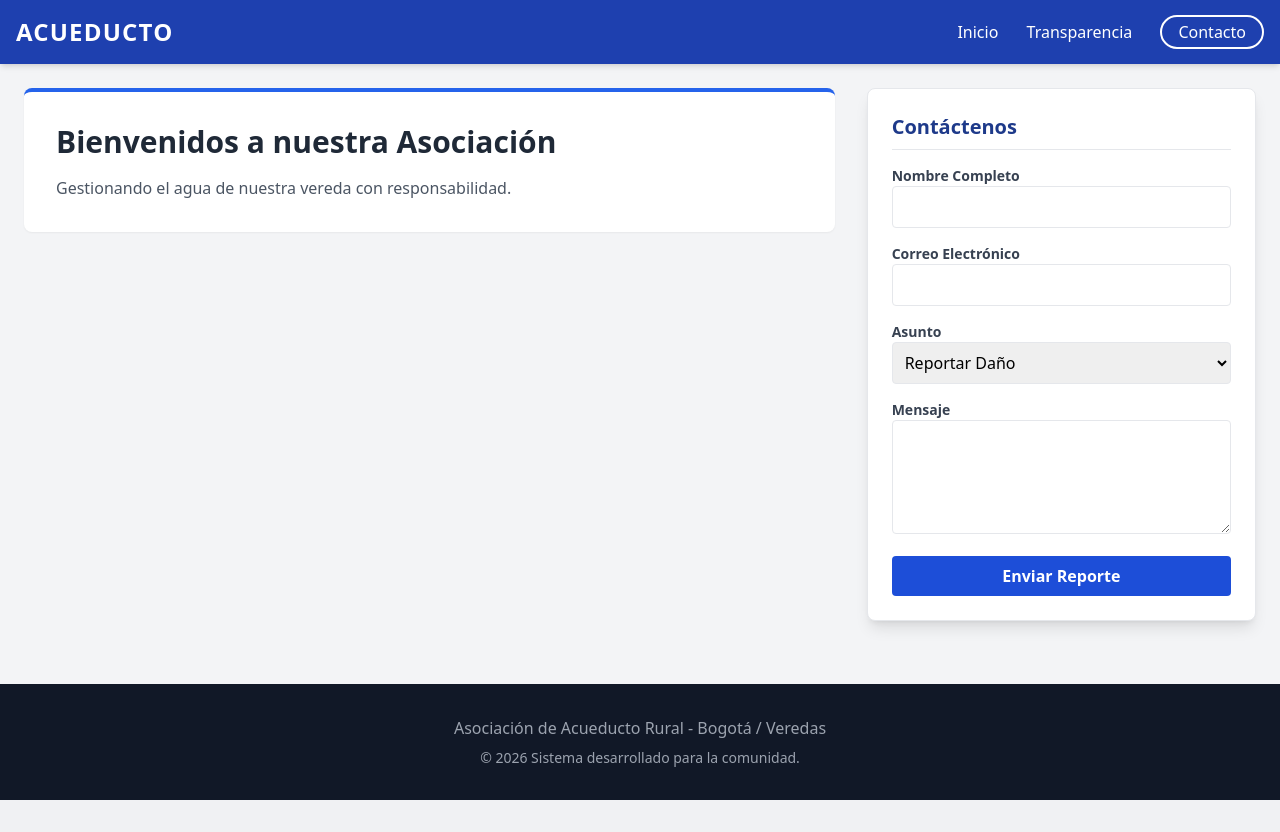
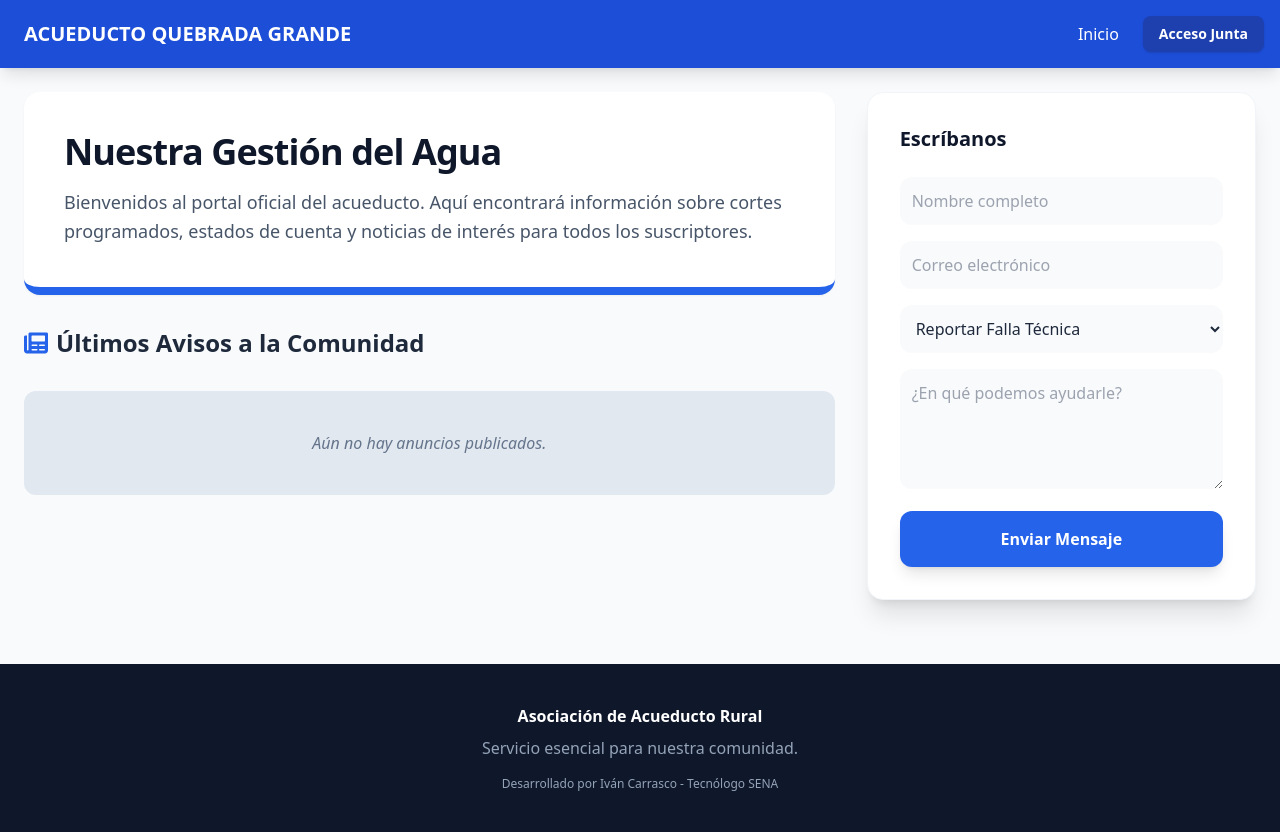
Before and after one commit to ivancarrasco-dev/Acueducto-QG, a Flask app: page / in a window 1280 px wide. Before the commit the page ends 800 px from the top, so only its background shows below. Run offline with Flask 3, Linux system fonts and the light colour scheme; some libraries are stand-ins or nearby versions.

Commit message:
feat: Implementacion de un crud para las nuevas noticias

```diff
--- a/app.py
+++ b/app.py
@@ -1,45 +1,64 @@
 import os
-from flask import Flask, render_template, request, redirect, url_for, flash
+from flask import Flask, render_template, request, redirect, url_for, flash, session
 from flask_sqlalchemy import SQLAlchemy
-from werkzeug.utils import secure_filename
+from datetime import datetime
 
 app = Flask(__name__)
-app.secret_key = "clave_secreta_sena"
+# Clave secreta genérica e independiente
+app.secret_key = "acueducto_vereda_2026_seguro"
 
-app.config['SQLALCHEMY_DATABASE_URI'] = 'sqlite:///database.db'
-app.config['UPLOAD_FOLDER'] = 'uploads'
+# Configuración de Base de Datos
+app.config['SQLALCHEMY_DATABASE_URI'] = 'sqlite:///acueducto.db'
+app.config['SQLALCHEMY_TRACK_MODIFICATIONS'] = False
 db = SQLAlchemy(app)
 
-# --- MODELOS ---
+# --- MODELOS DE BASE DE DATOS ---
 class Noticia(db.Model):
     id = db.Column(db.Integer, primary_key=True)
-    titulo = db.Column(db.String(100))
-    contenido = db.Column(db.Text)
+    titulo = db.Column(db.String(100), nullable=False)
+    contenido = db.Column(db.Text, nullable=False)
+    fecha = db.Column(db.DateTime, default=datetime.now)
 
-class Documento(db.Model):
-    id = db.Column(db.Integer, primary_key=True)
-    nombre = db.Column(db.String(100))
-    ruta = db.Column(db.String(200))
-
-# NUEVA TABLA PARA EL FORMULARIO
 class Mensaje(db.Model):
     id = db.Column(db.Integer, primary_key=True)
-    nombre = db.Column(db.String(100))
-    correo = db.Column(db.String(100))
+    nombre = db.Column(db.String(100), nullable=False)
+    correo = db.Column(db.String(100), nullable=False)
     asunto = db.Column(db.String(100))
-    mensaje = db.Column(db.Text)
+    mensaje = db.Column(db.Text, nullable=False)
+    fecha = db.Column(db.DateTime, default=datetime.now)
 
 with app.app_context():
     db.create_all()
 
-# --- RUTAS ---
+# --- SISTEMA DE LOGIN ---
+@app.route('/login', methods=['GET', 'POST'])
+def login():
+    if request.method == 'POST':
+        usuario = request.form['usuario']
+        password = request.form['password']
 
+        # Credenciales de administrador
+        if usuario == 'admin' and password == 'Acueducto2026':
+            session['admin'] = True
+            flash("Inicio de sesión exitoso. Bienvenido al panel.")
+            return redirect(url_for('admin_noticias'))
+        else:
+            flash("Usuario o contraseña incorrectos. Intente de nuevo.")
+
+    return render_template('login.html')
+
+@app.route('/logout')
+def logout():
+    session.pop('admin', None)
+    flash("Sesión cerrada correctamente.")
+    return redirect(url_for('index'))
+
+# --- RUTAS PÚBLICAS ---
 @app.route('/')
 def index():
-    todas_noticias = Noticia.query.all()
-    return render_template('index.html', noticias=todas_noticias)
+    noticias = Noticia.query.order_by(Noticia.id.desc()).all()
+    return render_template('index.html', noticias=noticias)
 
-# NUEVA RUTA PARA PROCESAR EL CONTACTO
 @app.route('/enviar_contacto', methods=['POST'])
 def enviar_contacto():
     nombre = request.form['nombre']
@@ -51,25 +70,44 @@ def enviar_contacto():
     db.session.add(nuevo_mensaje)
     db.session.commit()
 
-    flash("¡Gracias! Tu mensaje ha sido enviado a la asociación.")
+    flash("¡Gracias! Su mensaje ha sido enviado a la administración.")
     return redirect(url_for('index'))
 
-@app.route('/transparencia', methods=['GET', 'POST'])
-def transparencia():
-    if request.method == 'POST':
-        file = request.files['archivo']
-        nombre_doc = request.form['nombre']
-        if file and file.filename.endswith('.pdf'):
-            filename = secure_filename(file.filename)
-            file.save(os.path.join(app.config['UPLOAD_FOLDER'], filename))
-            nuevo_doc = Documento(nombre=nombre_doc, ruta=filename)
-            db.session.add(nuevo_doc)
-            db.session.commit()
-            flash("Documento subido con éxito")
-            return redirect(url_for('transparencia'))
+# --- RUTAS DE ADMINISTRACIÓN (PROTEGIDAS) ---
+@app.route('/admin')
+def admin_noticias():
+    if 'admin' not in session:
+        flash("Por favor, inicie sesión para acceder a esta área.")
+        return redirect(url_for('login'))
 
-    documentos = Documento.query.all()
-    return render_template('transparencia.html', documentos=documentos)
+    noticias = Noticia.query.order_by(Noticia.id.desc()).all()
+    mensajes = Mensaje.query.order_by(Mensaje.id.desc()).all()
+    return render_template('admin.html', noticias=noticias, mensajes=mensajes)
+
+@app.route('/admin/noticia/nueva', methods=['POST'])
+def crear_noticia():
+    if 'admin' not in session:
+        return redirect(url_for('login'))
+
+    titulo = request.form['titulo']
+    contenido = request.form['contenido']
+    nueva_n = Noticia(titulo=titulo, contenido=contenido)
+    db.session.add(nueva_n)
+    db.session.commit()
+
+    flash("Noticia publicada con éxito.")
+    return redirect(url_for('admin_noticias'))
+
+@app.route('/admin/noticia/borrar/<int:id>')
+def borrar_noticia(id):
+    if 'admin' not in session:
+        return redirect(url_for('login'))
+
+    noticia = Noticia.query.get_or_404(id)
+    db.session.delete(noticia)
+    db.session.commit()
+    flash("Noticia eliminada correctamente.")
+    return redirect(url_for('admin_noticias'))
 
 if __name__ == '__main__':
     app.run(debug=True)
--- a/templates/base.html
+++ b/templates/base.html
@@ -3,19 +3,27 @@
 <head>
     <meta charset="UTF-8">
     <meta name="viewport" content="width=device-width, initial-scale=1.0">
-    <title>Acueducto Rural - Asociación</title>
+    <title>Acueducto Rural - Gestión Comunitaria</title>
     <script src="https://cdn.tailwindcss.com"></script>
+    <link href="https://cdnjs.cloudflare.com/ajax/libs/font-awesome/6.0.0/css/all.min.css" rel="stylesheet">
 </head>
-<body class="bg-gray-100 flex flex-col min-h-screen">
+<body class="bg-slate-50 flex flex-col min-h-screen text-slate-800">
 
-    <nav class="bg-blue-800 text-white shadow-md p-4">
-        <div class="container mx-auto flex justify-between items-center">
-            <a href="/" class="text-2xl font-bold uppercase tracking-wider">Acueducto</a>
-            <div class="space-x-6 font-medium">
-                <a href="/" class="hover:text-blue-300">Inicio</a>
-                <a href="/transparencia" class="hover:text-blue-300">Transparencia</a>
-                <a href="#contacto" class="border-2 border-white px-4 py-1 rounded-full hover:bg-white hover:text-blue-800 transition">Contacto</a>
-            </div>
+    <nav class="bg-blue-700 text-white shadow-lg sticky top-0 z-50">
+        <div class="container mx-auto flex justify-between items-center p-4">
+            <a href="/" class="text-xl font-bold flex items-center gap-2">
+                <i class="fas fa-faucet-drip"></i> ACUEDUCTO QUEBRADA GRANDE
+            </a>
+            <div class="space-x-6 flex items-center">
+    <a href="/" class="hover:text-blue-200 transition font-medium">Inicio</a>
+
+    {% if session.get('admin') %}
+        <a href="/admin" class="hover:text-blue-200 transition font-medium text-sm">Panel</a>
+        <a href="/logout" class="bg-rose-600 px-4 py-2 rounded-lg hover:bg-rose-700 transition text-sm font-bold shadow">Cerrar Sesión</a>
+    {% else %}
+        <a href="/login" class="bg-blue-800 px-4 py-2 rounded-lg hover:bg-blue-900 transition text-sm font-bold shadow">Acceso Junta</a>
+    {% endif %}
+</div>
         </div>
     </nav>
 
@@ -23,7 +31,9 @@
         {% with messages = get_flashed_messages() %}
           {% if messages %}
             {% for message in messages %}
-              <div class="bg-green-200 text-green-800 p-3 rounded mb-4">{{ message }}</div>
+              <div class="bg-emerald-100 border-l-4 border-emerald-500 text-emerald-700 p-4 mb-6 rounded shadow-sm">
+                  {{ message }}
+              </div>
             {% endfor %}
           {% endif %}
         {% endwith %}
@@ -31,10 +41,13 @@
         {% block content %}{% endblock %}
     </main>
 
-    <footer class="bg-gray-900 text-gray-400 p-8">
+    <footer class="bg-slate-900 text-slate-400 p-10 mt-10">
         <div class="container mx-auto text-center">
-            <p class="mb-2">Asociación de Acueducto Rural - Bogotá / Veredas</p>
-            <p class="text-sm">&copy; 2026 Sistema desarrollado para la comunidad.</p>
+            <p class="font-bold text-white mb-2">Asociación de Acueducto Rural</p>
+            <p>Servicio esencial para nuestra comunidad.</p>
+            <div class="mt-4 text-xs">
+                Desarrollado por Iván Carrasco - Tecnólogo SENA
+            </div>
         </div>
     </footer>
 
--- a/templates/index.html
+++ b/templates/index.html
@@ -1,46 +1,51 @@
 {% extends "base.html" %}
 {% block content %}
-<div class="grid md:grid-cols-3 gap-8">
+<div class="grid lg:grid-cols-3 gap-8">
 
-    <div class="md:col-span-2 space-y-6">
-        <div class="bg-white p-8 rounded-lg shadow-sm border-t-4 border-blue-600">
-            <h1 class="text-3xl font-bold text-gray-800 mb-4">Bienvenidos a nuestra Asociación</h1>
-            <p class="text-gray-600">Gestionando el agua de nuestra vereda con responsabilidad.</p>
+    <div class="lg:col-span-2 space-y-8">
+        <div class="bg-white p-10 rounded-2xl shadow-sm border-b-8 border-blue-600">
+            <h1 class="text-4xl font-black text-slate-900 mb-4 tracking-tight">Nuestra Gestión del Agua</h1>
+            <p class="text-lg text-slate-600 leading-relaxed">Bienvenidos al portal oficial del acueducto. Aquí encontrará información sobre cortes programados, estados de cuenta y noticias de interés para todos los suscriptores.</p>
         </div>
+
+        <h2 class="text-2xl font-bold text-slate-800 flex items-center gap-2">
+            <i class="fas fa-newspaper text-blue-600"></i> Últimos Avisos a la Comunidad
+        </h2>
+
+        {% if noticias %}
+            <div class="grid gap-6">
+            {% for n in noticias %}
+                <div class="bg-white p-6 rounded-xl shadow-sm border border-slate-200 hover:shadow-md transition">
+                    <span class="text-xs font-bold text-blue-600 uppercase tracking-widest">{{ n.fecha.strftime('%d %b, %Y') }}</span>
+                    <h3 class="text-xl font-bold mt-1 text-slate-900">{{ n.titulo }}</h3>
+                    <p class="mt-3 text-slate-600 leading-relaxed">{{ n.contenido }}</p>
+                </div>
+            {% endfor %}
+            </div>
+        {% else %}
+            <div class="bg-slate-200 p-10 rounded-xl text-center italic text-slate-500">
+                Aún no hay anuncios publicados.
+            </div>
+        {% endif %}
     </div>
 
-    <div id="contacto" class="bg-white p-6 rounded-lg shadow-lg border border-gray-200">
-        <h3 class="text-xl font-bold mb-4 text-blue-900 border-b pb-2">Contáctenos</h3>
-
-        <form action="/enviar_contacto" method="POST" class="space-y-4">
-            <div>
-                <label class="block text-sm font-bold text-gray-700">Nombre Completo</label>
-                <input type="text" name="nombre" class="w-full border p-2 rounded focus:ring-2 focus:ring-blue-500 outline-none" required>
-            </div>
-
-            <div>
-                <label class="block text-sm font-bold text-gray-700">Correo Electrónico</label>
-                <input type="email" name="correo" class="w-full border p-2 rounded focus:ring-2 focus:ring-blue-500 outline-none" required>
-            </div>
-
-            <div>
-                <label class="block text-sm font-bold text-gray-700">Asunto</label>
-                <select name="asunto" class="w-full border p-2 rounded focus:ring-2 focus:ring-blue-500 outline-none">
-                    <option>Reportar Daño</option>
-                    <option>Petición/Queja</option>
-                    <option>Información General</option>
+    <div class="space-y-6">
+        <div id="contacto" class="bg-white p-8 rounded-2xl shadow-xl border border-slate-100">
+            <h3 class="text-xl font-bold mb-6 text-slate-900">Escríbanos</h3>
+            <form action="/enviar_contacto" method="POST" class="space-y-4">
+                <input type="text" name="nombre" placeholder="Nombre completo" class="w-full bg-slate-50 border-slate-200 p-3 rounded-xl outline-none focus:ring-2 focus:ring-blue-500 transition" required>
+                <input type="email" name="correo" placeholder="Correo electrónico" class="w-full bg-slate-50 border-slate-200 p-3 rounded-xl outline-none focus:ring-2 focus:ring-blue-500 transition" required>
+                <select name="asunto" class="w-full bg-slate-50 border-slate-200 p-3 rounded-xl outline-none focus:ring-2 focus:ring-blue-500 transition">
+                    <option>Reportar Falla Técnica</option>
+                    <option>Duda sobre Factura</option>
+                    <option>Otro trámite</option>
                 </select>
-            </div>
-
-            <div>
-                <label class="block text-sm font-bold text-gray-700">Mensaje</label>
-                <textarea name="mensaje" rows="4" class="w-full border p-2 rounded focus:ring-2 focus:ring-blue-500 outline-none" required></textarea>
-            </div>
-
-            <button type="submit" class="w-full bg-blue-700 text-white font-bold py-2 rounded hover:bg-blue-800 transition">
-                Enviar Reporte
-            </button>
-        </form>
+                <textarea name="mensaje" rows="4" placeholder="¿En qué podemos ayudarle?" class="w-full bg-slate-50 border-slate-200 p-3 rounded-xl outline-none focus:ring-2 focus:ring-blue-500 transition" required></textarea>
+                <button type="submit" class="w-full bg-blue-600 text-white font-bold py-4 rounded-xl shadow-lg hover:bg-blue-700 hover:-translate-y-1 transition active:scale-95">
+                    Enviar Mensaje
+                </button>
+            </form>
+        </div>
     </div>
 
 </div>
```
Also changed, not shown: templates/admin.html (added, +62 -0 lines), templates/login.html (added, +26 -0 lines), instance/acueducto.db (added), instance/database.db.
